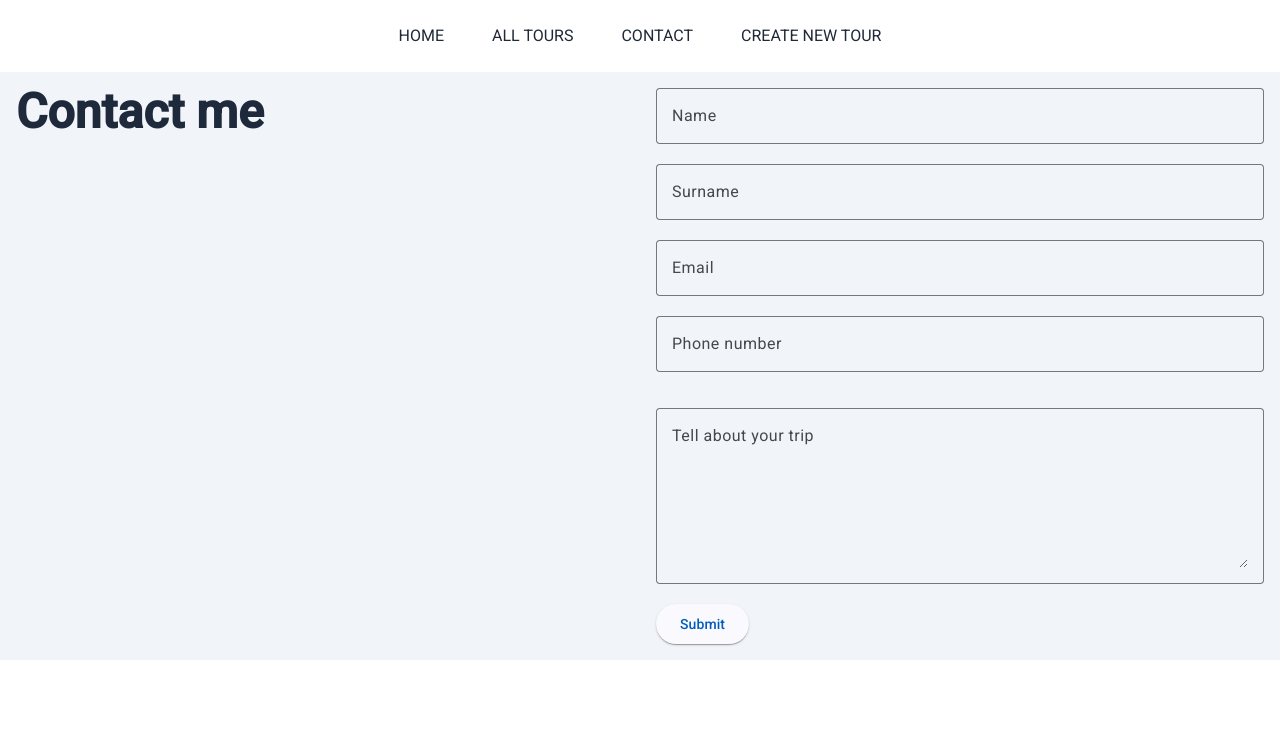
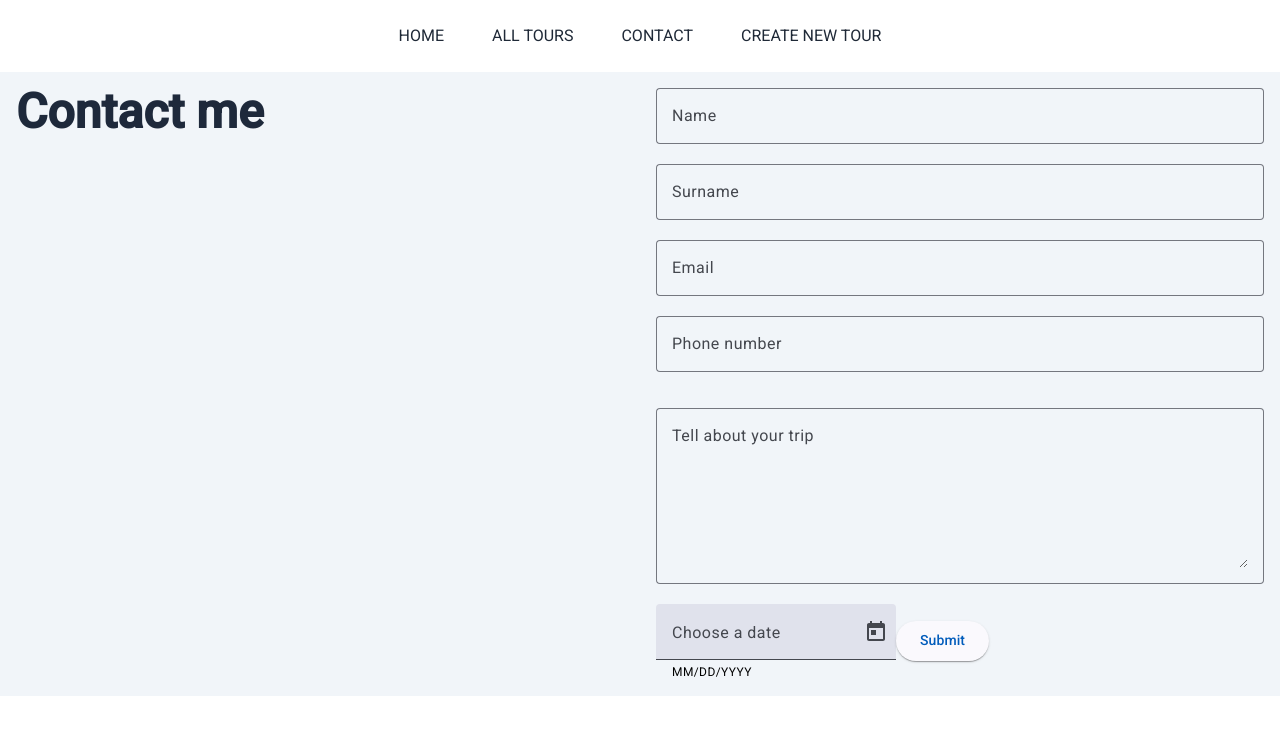
Before and after one commit to leepaolo/vit-thailand-tours, an Angular app: page /contact in a window 1280 px wide. Shown: the top 734 px of the page. Built offline with nearby package versions, Linux system fonts and the light colour scheme.

Commit message:
Fix( CONTACT FORM): Added date picker

```diff
--- a/src/app/pages/contact/contact.component.html
+++ b/src/app/pages/contact/contact.component.html
@@ -69,6 +69,17 @@
         validateFormBorder
       ></app-text-area>
 
+      <mat-form-field>
+        <mat-label>Choose a date</mat-label>
+        <input matInput [matDatepicker]="picker" />
+        <mat-hint>MM/DD/YYYY</mat-hint>
+        <mat-datepicker-toggle
+          matIconSuffix
+          [for]="picker"
+        ></mat-datepicker-toggle>
+        <mat-datepicker #picker></mat-datepicker>
+      </mat-form-field>
+
       <app-button
         [text]="'Submit'"
         [type]="'submit'"
```
Also changed, not shown: src/app/pages/contact/contact.component.ts (+6 -1 lines).
